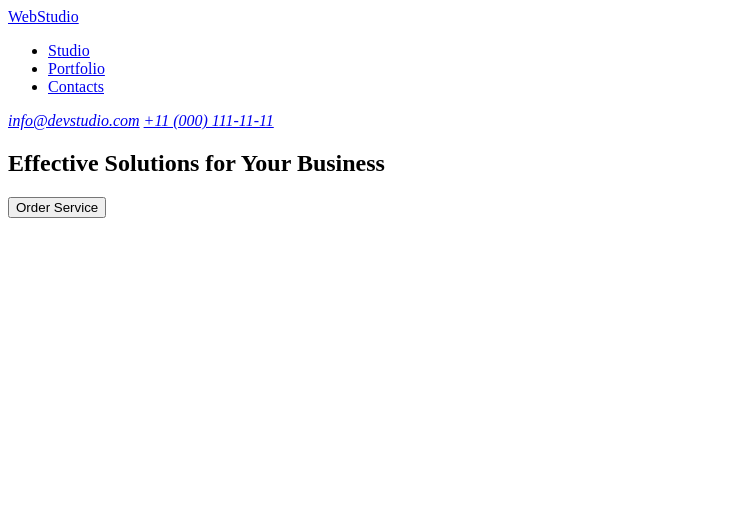
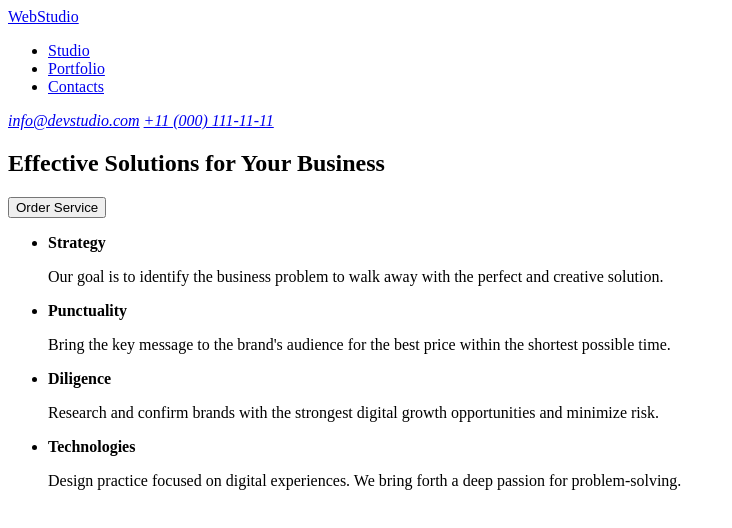
Before and after one commit to BogdanGoIT/goit-124-markup-hw-01, a plain HTML site: page index.html in a window 1280 px wide. Shown: the whole page, without its empty margins (0-732 px from the left). Drawn offline with Linux system fonts and the light colour scheme.

Commit message:
add section Our Values

```diff
--- a/index.html
+++ b/index.html
@@ -13,9 +13,9 @@
       <!--navigation -->
       <nav>
         <ul>
-          <li><a href="/">Studio</a></li>
-          <li><a href="/">Portfolio</a></li>
-          <li><a href="/">Contacts</a></li>
+          <li><a href="/studio">Studio</a></li>
+          <li><a href="/portfolio">Portfolio</a></li>
+          <li><a href="/contacts">Contacts</a></li>
         </ul>
       </nav>
 
@@ -25,6 +25,7 @@
         <a href="tel:+110001111111">+11 (000) 111-11-11</a>
       </address>
     </header>
+
     <!-- main -->
     <main>
       <!--section Hero -->
@@ -32,6 +33,40 @@
         <h1>Effective Solutions for Your Business</h1>
         <button type="button">Order Service</button>
       </section>
+
+      <!--Our Values-->
+      <section>
+        <ul>
+          <li>
+            <strong>Strategy</strong>
+            <p>
+              Our goal is to identify the business problem to walk away with the
+              perfect and creative solution.
+            </p>
+          </li>
+          <li>
+            <strong>Punctuality</strong>
+            <p>
+              Bring the key message to the brand's audience for the best price
+              within the shortest possible time.
+            </p>
+          </li>
+          <li>
+            <strong>Diligence</strong>
+            <p>
+              Research and confirm brands with the strongest digital growth
+              opportunities and minimize risk.
+            </p>
+          </li>
+          <li>
+            <strong>Technologies</strong>
+            <p>
+              Design practice focused on digital experiences. We bring forth a
+              deep passion for problem-solving.
+            </p>
+          </li>
+        </ul>
+      </section>
     </main>
   </body>
 </html>
```
